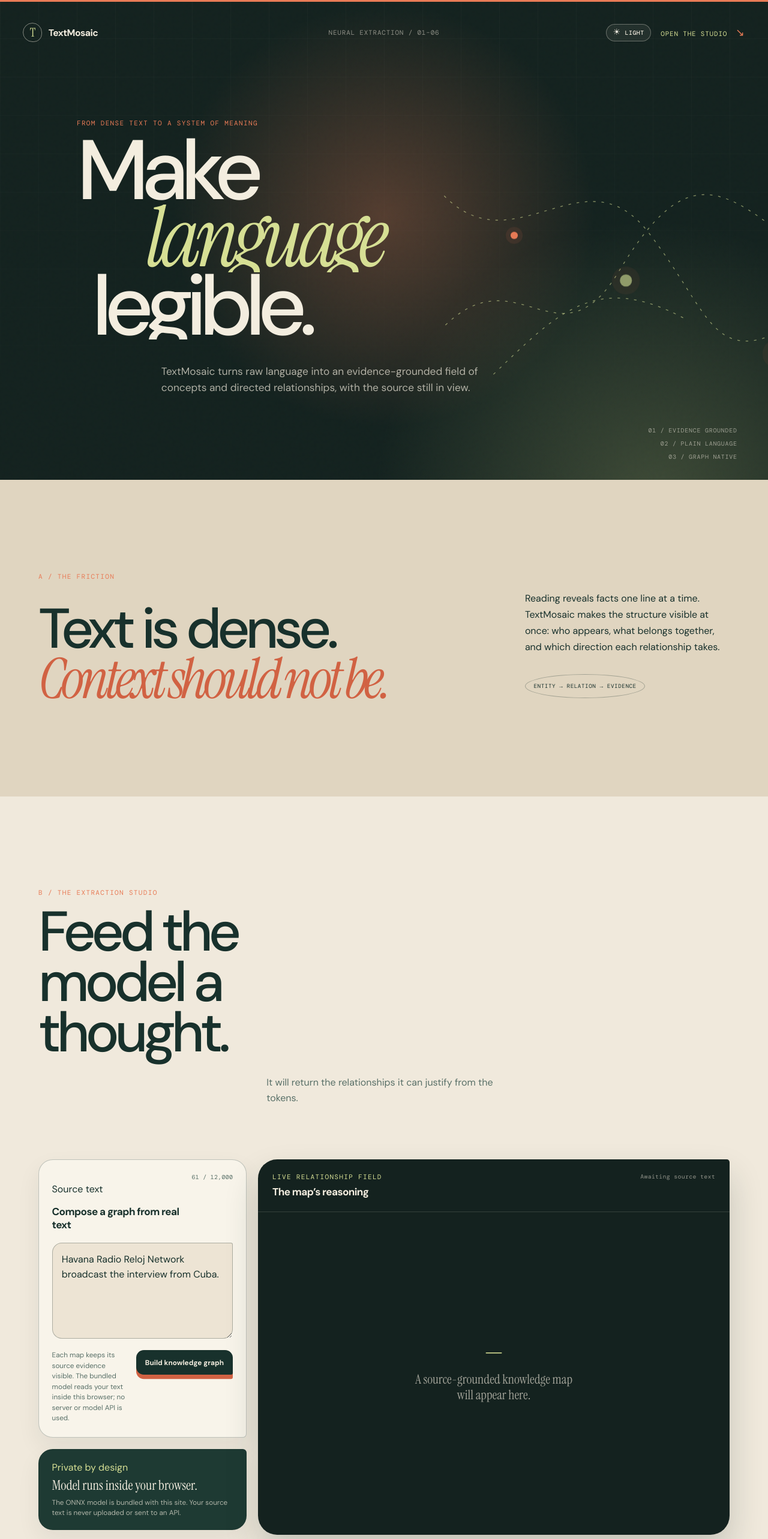
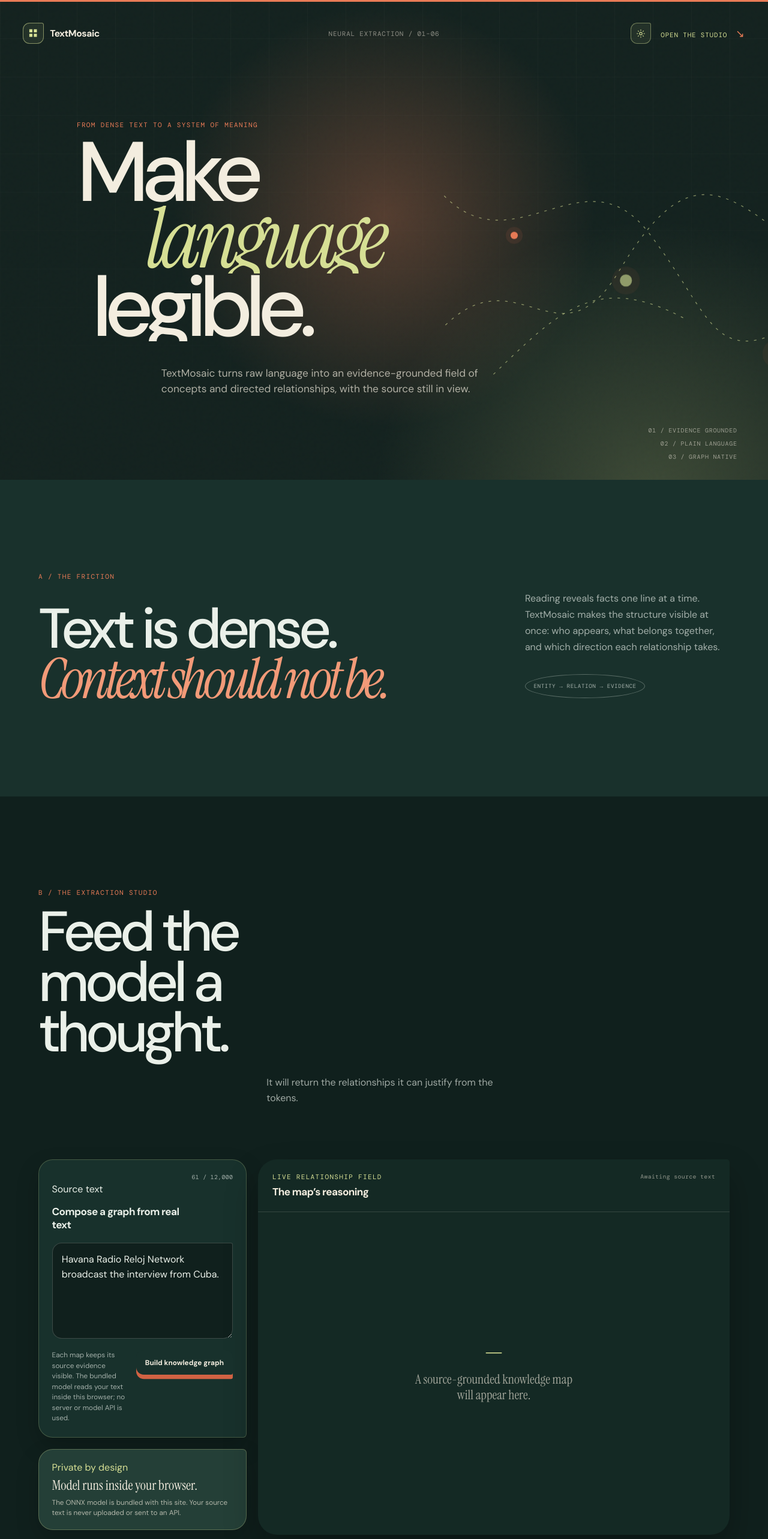
Before and after one commit to NoorRattan/TextMosaic, a React (Vite) app in the folder frontend/: page / in a window 1280 px wide. Shown: the top 2566 px of the page at 60% size. Built offline with nearby package versions, Linux system fonts and the light colour scheme.

Commit message:
fix: complete theme surfaces and refine controls

```diff
--- a/frontend/src/App.tsx
+++ b/frontend/src/App.tsx
@@ -127,7 +127,11 @@
         <div className="paper-noise" aria-hidden="true" />
         <nav className="masthead" aria-label="Primary navigation">
           <a className="wordmark" href="#top" aria-label="TextMosaic home">
-            <span className="wordmark-glyph">T</span>
+            <span className="wordmark-glyph" aria-hidden="true">
+              <svg viewBox="0 0 32 32">
+                <path d="M5 5h9v9H5zM18 5h9v9h-9zM5 18h9v9H5zM18 18h9v9h-9z" />
+              </svg>
+            </span>
             <span>TextMosaic</span>
           </a>
           <div className="masthead-note">Neural extraction / 01–06</div>
@@ -141,6 +145,11 @@
                   : "Switch to dark mode"
               }
               aria-pressed={theme === "light"}
+              title={
+                theme === "dark"
+                  ? "Switch to light mode"
+                  : "Switch to dark mode"
+              }
               onClick={() =>
                 setTheme((currentTheme) =>
                   currentTheme === "dark" ? "light" : "dark",
@@ -149,6 +158,7 @@
             >
               <span aria-hidden="true">{theme === "dark" ? "☀" : "☾"}</span>
               <span>{theme === "dark" ? "Light" : "Dark"}</span>
+              <ThemeGlyph theme={theme} />
             </button>
             <a className="masthead-link" href="#studio">
               Open the studio <span aria-hidden="true">↘</span>
@@ -398,6 +408,19 @@
   );
 }
 
+function ThemeGlyph({ theme }: { theme: Theme }) {
+  return theme === "dark" ? (
+    <svg viewBox="0 0 24 24" aria-hidden="true">
+      <circle cx="12" cy="12" r="3.25" />
+      <path d="M12 2.5v2M12 19.5v2M21.5 12h-2M4.5 12h-2M18.7 5.3l-1.4 1.4M6.7 17.3l-1.4 1.4M18.7 18.7l-1.4-1.4M6.7 6.7 5.3 5.3" />
+    </svg>
+  ) : (
+    <svg viewBox="0 0 24 24" aria-hidden="true">
+      <path d="M20.1 14.5A8.2 8.2 0 0 1 9.5 3.9a8.2 8.2 0 1 0 10.6 10.6Z" />
+    </svg>
+  );
+}
+
 function GraphPlaceholder({ message }: { message: string }) {
   return (
     <section className="graph-empty" aria-live="polite">
--- a/frontend/src/styles/theme.css
+++ b/frontend/src/styles/theme.css
@@ -129,13 +129,17 @@
 .wordmark-glyph {
   display: grid;
   place-items: center;
-  width: 2rem;
-  height: 2rem;
-  border-radius: 50% 50% 42% 50%;
-  border: 1px solid rgba(240, 233, 220, 0.5);
+  width: 2.15rem;
+  height: 2.15rem;
+  border-radius: 0.7rem 0.22rem 0.7rem 0.7rem;
+  border: 1px solid rgba(214, 223, 148, 0.55);
+  background: rgba(214, 223, 148, 0.08);
   color: #d6df94;
-  font-family: "Instrument Serif", serif;
-  font-size: 1.25rem;
+}
+.wordmark-glyph svg {
+  width: 1.15rem;
+  height: 1.15rem;
+  fill: currentColor;
 }
 .masthead-note {
   color: rgba(240, 233, 220, 0.54);
@@ -153,30 +157,39 @@
   gap: 1rem;
 }
 .theme-toggle {
-  display: inline-flex;
-  align-items: center;
-  gap: 0.42rem;
-  padding: 0.45rem 0.66rem;
-  border: 1px solid rgba(240, 233, 220, 0.34);
-  border-radius: 99px;
-  background: rgba(240, 233, 220, 0.07);
-  color: #f3eddf;
+  display: grid;
+  place-items: center;
+  width: 2.15rem;
+  height: 2.15rem;
+  padding: 0;
+  border: 1px solid rgba(214, 223, 148, 0.45);
+  border-radius: 0.68rem 0.2rem 0.68rem 0.68rem;
+  background: rgba(214, 223, 148, 0.08);
+  color: #d6df94;
   box-shadow: none;
-  font-family: "DM Mono", monospace;
-  font-size: 0.61rem;
-  letter-spacing: 0.06em;
-  text-transform: uppercase;
 }
 .theme-toggle:hover {
   border-color: #d6df94;
-  background: rgba(214, 223, 148, 0.14);
-  color: #d6df94;
+  background: #d6df94;
+  color: #18312c;
   box-shadow: none;
   transform: none;
 }
-.theme-toggle span:first-child {
-  font-size: 0.88rem;
-  line-height: 0.7;
+.theme-toggle > span {
+  display: none;
+}
+.theme-toggle svg {
+  width: 1rem;
+  height: 1rem;
+  fill: none;
+  stroke: currentColor;
+  stroke-linecap: round;
+  stroke-linejoin: round;
+  stroke-width: 1.65;
+  transition: transform 0.5s cubic-bezier(0.22, 1, 0.36, 1);
+}
+.theme-toggle:hover svg {
+  transform: rotate(30deg) scale(1.08);
 }
 .masthead-link:hover {
   color: #f3eddf;
@@ -1053,6 +1066,124 @@
   line-height: 1.55;
 }
 
+.site-shell,
+.hero-stage,
+.conflict-section,
+.studio-section,
+.mosaic-section,
+.closing-section,
+.graph-panel,
+.input-panel,
+.local-model-note,
+textarea,
+.mosaic-piece,
+.relation-piece,
+.evidence-ribbon,
+.theme-toggle,
+.wordmark-glyph,
+.concept-list,
+.concept-detail,
+.relation-list,
+.relation-list li {
+  transition:
+    background-color 0.52s ease,
+    color 0.38s ease,
+    border-color 0.42s ease,
+    box-shadow 0.52s ease;
+}
+
+html:not([data-theme="light"]) .site-shell,
+html[data-theme="dark"] .site-shell {
+  background: #10201d;
+  color: #eaf0e9;
+}
+html:not([data-theme="light"]) .conflict-section,
+html[data-theme="dark"] .conflict-section {
+  background: #19312c;
+  color: #eaf0e9;
+}
+html:not([data-theme="light"]) .studio-section,
+html[data-theme="dark"] .studio-section {
+  background: #10201d;
+  color: #eaf0e9;
+}
+html:not([data-theme="light"]) .conflict-grid h2 em,
+html[data-theme="dark"] .conflict-grid h2 em {
+  color: #f29a78;
+}
+html:not([data-theme="light"]) .conflict-copy,
+html:not([data-theme="light"]) .studio-heading > p:last-child,
+html:not([data-theme="light"]) .character-count,
+html:not([data-theme="light"]) .input-footer p,
+html[data-theme="dark"] .conflict-copy,
+html[data-theme="dark"] .studio-heading > p:last-child,
+html[data-theme="dark"] .character-count,
+html[data-theme="dark"] .input-footer p {
+  color: rgba(234, 240, 233, 0.66);
+}
+html:not([data-theme="light"]) .focus-rule,
+html[data-theme="dark"] .focus-rule {
+  border-color: rgba(234, 240, 233, 0.3);
+}
+html:not([data-theme="light"]) .input-panel,
+html[data-theme="dark"] .input-panel {
+  border-color: rgba(214, 223, 148, 0.24);
+  background: #18312c;
+  box-shadow: 0 1rem 2.4rem rgba(0, 0, 0, 0.2);
+}
+html:not([data-theme="light"]) textarea,
+html[data-theme="dark"] textarea {
+  border-color: rgba(234, 240, 233, 0.2);
+  background: #10201d;
+  color: #eaf0e9;
+}
+html:not([data-theme="light"]) textarea:focus,
+html[data-theme="dark"] textarea:focus {
+  border-color: #d6df94;
+  background: #142924;
+}
+html:not([data-theme="light"]) textarea::placeholder,
+html[data-theme="dark"] textarea::placeholder {
+  color: rgba(234, 240, 233, 0.44);
+}
+html:not([data-theme="light"]) .local-model-note,
+html[data-theme="dark"] .local-model-note {
+  border-color: rgba(214, 223, 148, 0.3);
+  background: #243f37;
+  box-shadow: 0 1rem 2.4rem rgba(0, 0, 0, 0.18);
+}
+html:not([data-theme="light"]) .graph-panel,
+html[data-theme="dark"] .graph-panel {
+  background: #142924;
+  box-shadow: 0 1.8rem 3.5rem rgba(0, 0, 0, 0.28);
+}
+html:not([data-theme="light"]) .mosaic-section,
+html[data-theme="dark"] .mosaic-section {
+  background: #542d2a;
+}
+html:not([data-theme="light"]) .mosaic-piece,
+html[data-theme="dark"] .mosaic-piece {
+  border-color: rgba(248, 233, 213, 0.27);
+  background: rgba(16, 32, 29, 0.44);
+  box-shadow: 0 0.9rem 0 rgba(0, 0, 0, 0.2);
+}
+html:not([data-theme="light"]) .mosaic-piece:hover,
+html[data-theme="dark"] .mosaic-piece:hover {
+  background: rgba(16, 32, 29, 0.7);
+}
+html:not([data-theme="light"]) .relation-piece,
+html[data-theme="dark"] .relation-piece {
+  background: #142924;
+}
+html:not([data-theme="light"]) .evidence-ribbon,
+html[data-theme="dark"] .evidence-ribbon {
+  background: #bfc978;
+}
+html:not([data-theme="light"]) .closing-section,
+html[data-theme="dark"] .closing-section {
+  background: #0d1917;
+}
+
 html[data-theme="light"] {
   color: #18312c;
   background: #f7f2e8;
```
